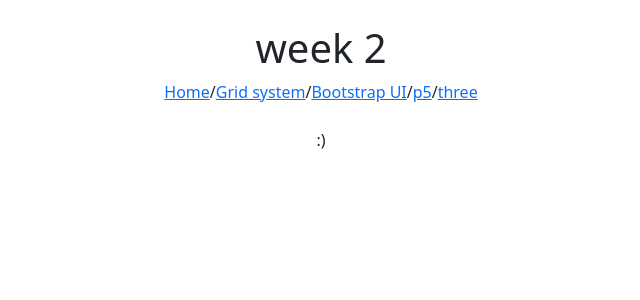
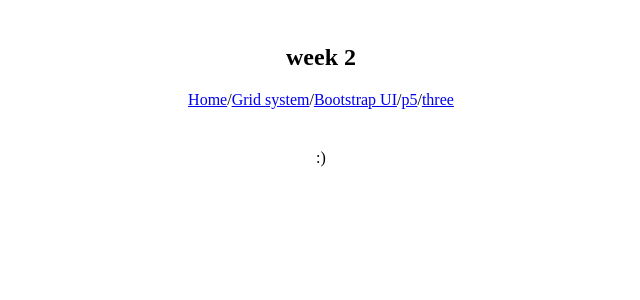
Before and after one commit to jooohyunpark/itp-wou-fall-2022, a Nuxt app in the folder week2/: page / in a window 1280 px wide. Shown: the top 300 px of the page, without its empty margins (319-959 px from the left). Built offline with nearby package versions, Linux system fonts and the light colour scheme.

Commit message:
remove unused bootstrap import

```diff
--- a/week2/styles/_bootstrap.scss
+++ b/week2/styles/_bootstrap.scss
@@ -19,15 +19,9 @@
 @import "bootstrap/scss/root";
 
 // 6. Optionally include any other parts as needed
-@import "bootstrap/scss/utilities";
-@import "bootstrap/scss/reboot";
-@import "bootstrap/scss/type";
-@import "bootstrap/scss/images";
 @import "bootstrap/scss/containers";
 @import "bootstrap/scss/grid";
-@import "bootstrap/scss/helpers";
 
 // 7. Optionally include utilities API last to generate classes based on the Sass map in `_utilities.scss`
-@import "bootstrap/scss/utilities/api";
 
 // 8. Add additional custom code here
```
